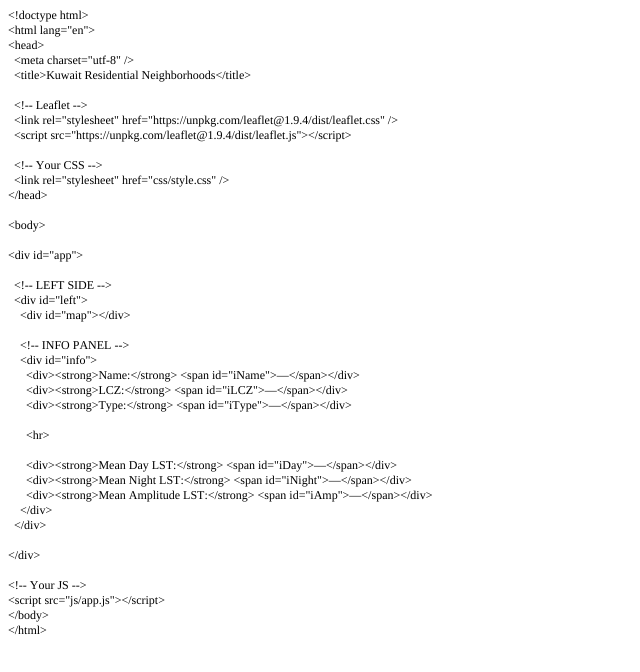
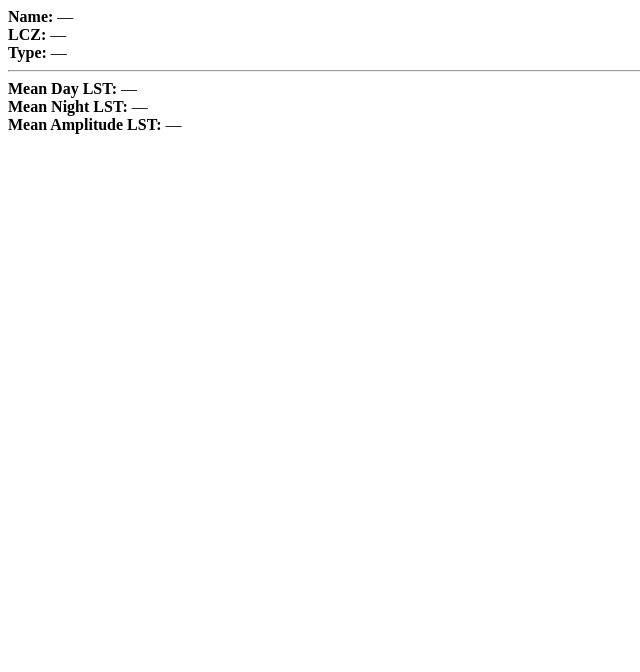
Before and after one commit to ghaliahusain/neighborhood-heat-profile-viewer, a plain HTML site: page index.html in a window 1280 px wide. Shown: the whole page, without its empty margins (0-640 px from the left). Drawn offline with nearby package versions, Linux system fonts and the light colour scheme.

Commit message:
index.html

```diff
--- a/index.html
+++ b/index.html
@@ -1,59 +1,41 @@
-<!DOCTYPE html PUBLIC "-//W3C//DTD HTML 4.01//EN" "http://www.w3.org/TR/html4/strict.dtd">
-<html>
+<!doctype html>
+<html lang="en">
 <head>
-  <meta http-equiv="Content-Type" content="text/html; charset=utf-8">
-  <meta http-equiv="Content-Style-Type" content="text/css">
-  <title></title>
-  <meta name="Generator" content="Cocoa HTML Writer">
-  <meta name="CocoaVersion" content="2575.2">
-  <style type="text/css">
-    p.p1 {margin: 0.0px 0.0px 0.0px 0.0px; font: 12.0px Times; -webkit-text-stroke: #000000}
-    p.p2 {margin: 0.0px 0.0px 0.0px 0.0px; font: 12.0px Times; -webkit-text-stroke: #000000; min-height: 14.0px}
-    span.s1 {font-kerning: none}
-  </style>
+  <meta charset="utf-8" />
+  <title>Kuwait Residential Neighborhoods</title>
+
+  <!-- Leaflet -->
+  <link rel="stylesheet" href="https://unpkg.com/leaflet@1.9.4/dist/leaflet.css" />
+  <script src="https://unpkg.com/leaflet@1.9.4/dist/leaflet.js"></script>
+
+  <!-- Your CSS -->
+  <link rel="stylesheet" href="css/style.css" />
 </head>
+
 <body>
-<p class="p1"><span class="s1">&lt;!doctype html&gt;</span></p>
-<p class="p1"><span class="s1">&lt;html lang="en"&gt;</span></p>
-<p class="p1"><span class="s1">&lt;head&gt;</span></p>
-<p class="p1"><span class="s1"><span class="Apple-converted-space">  </span>&lt;meta charset="utf-8" /&gt;</span></p>
-<p class="p1"><span class="s1"><span class="Apple-converted-space">  </span>&lt;title&gt;Kuwait Residential Neighborhoods&lt;/title&gt;</span></p>
-<p class="p2"><span class="s1"></span><br></p>
-<p class="p1"><span class="s1"><span class="Apple-converted-space">  </span>&lt;!-- Leaflet --&gt;</span></p>
-<p class="p1"><span class="s1"><span class="Apple-converted-space">  </span>&lt;link rel="stylesheet" href="https://unpkg.com/leaflet@1.9.4/dist/leaflet.css" /&gt;</span></p>
-<p class="p1"><span class="s1"><span class="Apple-converted-space">  </span>&lt;script src="https://unpkg.com/leaflet@1.9.4/dist/leaflet.js"&gt;&lt;/script&gt;</span></p>
-<p class="p2"><span class="s1"></span><br></p>
-<p class="p1"><span class="s1"><span class="Apple-converted-space">  </span>&lt;!-- Your CSS --&gt;</span></p>
-<p class="p1"><span class="s1"><span class="Apple-converted-space">  </span>&lt;link rel="stylesheet" href="css/style.css" /&gt;</span></p>
-<p class="p1"><span class="s1">&lt;/head&gt;</span></p>
-<p class="p2"><span class="s1"></span><br></p>
-<p class="p1"><span class="s1">&lt;body&gt;</span></p>
-<p class="p2"><span class="s1"></span><br></p>
-<p class="p1"><span class="s1">&lt;div id="app"&gt;</span></p>
-<p class="p2"><span class="s1"></span><br></p>
-<p class="p1"><span class="s1"><span class="Apple-converted-space">  </span>&lt;!-- LEFT SIDE --&gt;</span></p>
-<p class="p1"><span class="s1"><span class="Apple-converted-space">  </span>&lt;div id="left"&gt;</span></p>
-<p class="p1"><span class="s1"><span class="Apple-converted-space">    </span>&lt;div id="map"&gt;&lt;/div&gt;</span></p>
-<p class="p2"><span class="s1"></span><br></p>
-<p class="p1"><span class="s1"><span class="Apple-converted-space">    </span>&lt;!-- INFO PANEL --&gt;</span></p>
-<p class="p1"><span class="s1"><span class="Apple-converted-space">    </span>&lt;div id="info"&gt;</span></p>
-<p class="p1"><span class="s1"><span class="Apple-converted-space">      </span>&lt;div&gt;&lt;strong&gt;Name:&lt;/strong&gt; &lt;span id="iName"&gt;—&lt;/span&gt;&lt;/div&gt;</span></p>
-<p class="p1"><span class="s1"><span class="Apple-converted-space">      </span>&lt;div&gt;&lt;strong&gt;LCZ:&lt;/strong&gt; &lt;span id="iLCZ"&gt;—&lt;/span&gt;&lt;/div&gt;</span></p>
-<p class="p1"><span class="s1"><span class="Apple-converted-space">      </span>&lt;div&gt;&lt;strong&gt;Type:&lt;/strong&gt; &lt;span id="iType"&gt;—&lt;/span&gt;&lt;/div&gt;</span></p>
-<p class="p2"><span class="s1"></span><br></p>
-<p class="p1"><span class="s1"><span class="Apple-converted-space">      </span>&lt;hr&gt;</span></p>
-<p class="p2"><span class="s1"></span><br></p>
-<p class="p1"><span class="s1"><span class="Apple-converted-space">      </span>&lt;div&gt;&lt;strong&gt;Mean Day LST:&lt;/strong&gt; &lt;span id="iDay"&gt;—&lt;/span&gt;&lt;/div&gt;</span></p>
-<p class="p1"><span class="s1"><span class="Apple-converted-space">      </span>&lt;div&gt;&lt;strong&gt;Mean Night LST:&lt;/strong&gt; &lt;span id="iNight"&gt;—&lt;/span&gt;&lt;/div&gt;</span></p>
-<p class="p1"><span class="s1"><span class="Apple-converted-space">      </span>&lt;div&gt;&lt;strong&gt;Mean Amplitude LST:&lt;/strong&gt; &lt;span id="iAmp"&gt;—&lt;/span&gt;&lt;/div&gt;</span></p>
-<p class="p1"><span class="s1"><span class="Apple-converted-space">    </span>&lt;/div&gt;</span></p>
-<p class="p1"><span class="s1"><span class="Apple-converted-space">  </span>&lt;/div&gt;</span></p>
-<p class="p2"><span class="s1"></span><br></p>
-<p class="p1"><span class="s1">&lt;/div&gt;</span></p>
-<p class="p2"><span class="s1"></span><br></p>
-<p class="p1"><span class="s1">&lt;!-- Your JS --&gt;</span></p>
-<p class="p1"><span class="s1">&lt;script src="js/app.js"&gt;&lt;/script&gt;</span></p>
-<p class="p1"><span class="s1">&lt;/body&gt;</span></p>
-<p class="p1"><span class="s1">&lt;/html&gt;</span></p>
+  <div id="app">
+
+    <!-- LEFT SIDE -->
+    <div id="left">
+      <div id="map"></div>
+
+      <!-- INFO PANEL -->
+      <div id="info">
+        <div><strong>Name:</strong> <span id="iName">—</span></div>
+        <div><strong>LCZ:</strong> <span id="iLCZ">—</span></div>
+        <div><strong>Type:</strong> <span id="iType">—</span></div>
+
+        <hr />
+
+        <div><strong>Mean Day LST:</strong> <span id="iDay">—</span></div>
+        <div><strong>Mean Night LST:</strong> <span id="iNight">—</span></div>
+        <div><strong>Mean Amplitude LST:</strong> <span id="iAmp">—</span></div>
+      </div>
+    </div>
+
+  </div>
+
+  <!-- Your JS -->
+  <script src="js/app.js"></script>
 </body>
 </html>
```
